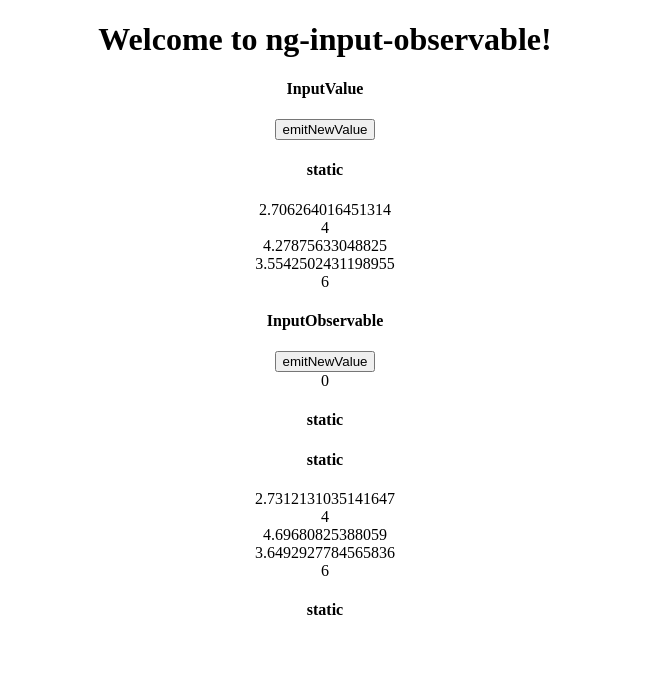
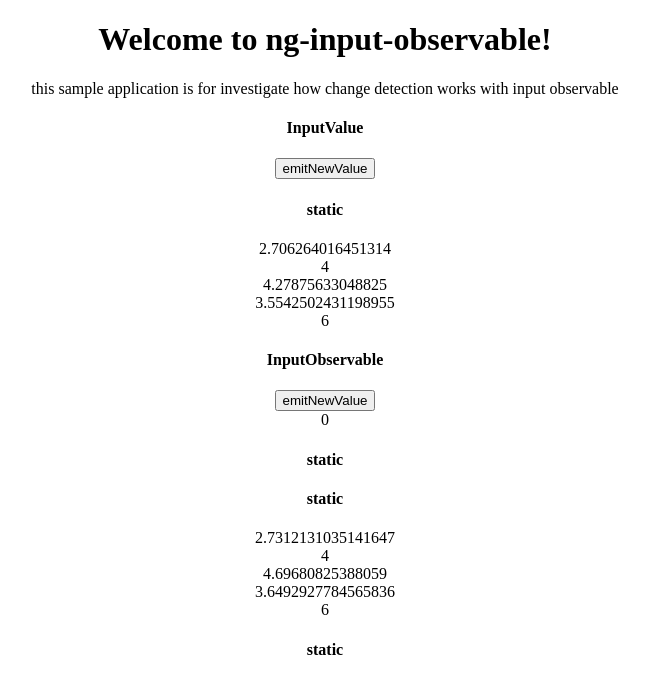
Before and after one commit to kawamoto/ng-input-observable, an Angular app: page / in a window 1280 px wide. Shown: the top 694 px of the page, without its empty margins (315-964 px from the left). Built offline with nearby package versions, Linux system fonts and the light colour scheme.

Commit message:
add desc

```diff
--- a/src/app/app.component.ts
+++ b/src/app/app.component.ts
@@ -5,6 +5,7 @@ import { Component, ChangeDetectionStrategy } from "@angular/core";
   template: `
     <div style="text-align:center" class="content">
       <h1>Welcome to {{ title }}!</h1>
+      <div>this sample application is for investigate how change detection works with input observable</div>
       <app-input-value></app-input-value>
       <app-input-observable></app-input-observable>
       <app-static trackName="static C"></app-static>
```
